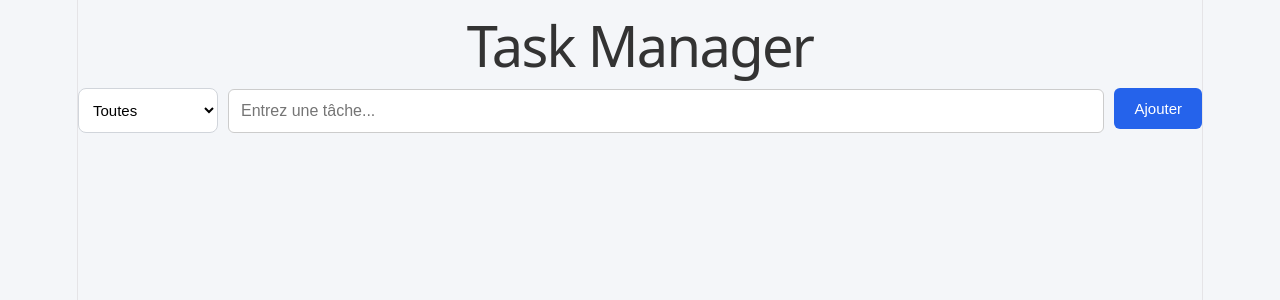
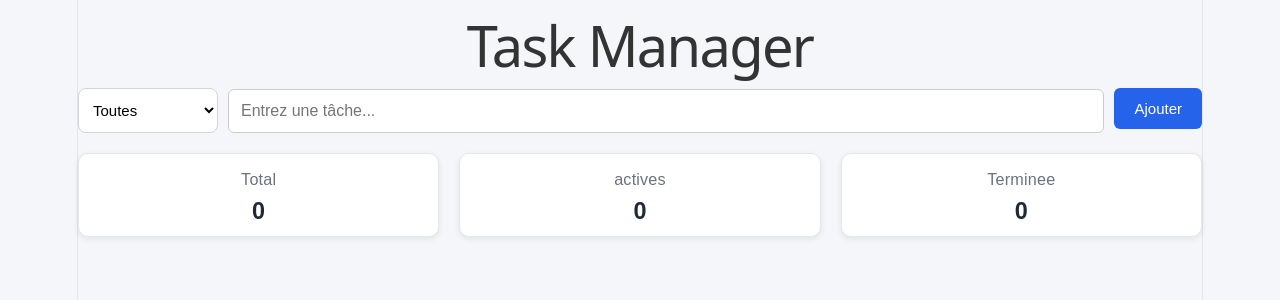
Before and after one commit to baghlalmohamedreda/task-manager, a React app in the folder frontend/: page / in a window 1280 px wide. Shown: the top 300 px of the page. Built offline with nearby package versions, Linux system fonts and the light colour scheme; the HTML template or start-up script is replaced by a standard one.

Commit message:
make task statistics dynamic

```diff
--- /dev/null
+++ b/frontend/src/components/taskstats/TaskStats.css
@@ -0,0 +1,29 @@
+.task-stats {
+    display: flex;
+    gap: 20px;
+    margin: 20px 0;
+}
+
+.stat-item {
+    flex: 1;
+    background: #fff;
+    border: 1px solid #e5e7eb;
+    border-radius: 10px;
+    padding: 12px 16px;
+    text-align: center;
+    box-shadow: 0 2px 6px rgba(0,0,0,.08);
+}
+
+.stat-item span {
+    display: block;
+    font-size: 0.9rem;
+    color: #6b7280;
+    margin-bottom: 6px;
+}
+
+.stat-item strong {
+    display: block;
+    font-size: 1.3rem;
+    font-weight: 600;
+    color: #1f2937;
+}
--- /dev/null
+++ b/frontend/src/components/taskstats/TaskStats.jsx
@@ -0,0 +1,48 @@
+
+import "./TaskStats.css"
+
+function TaskStats({tasks}){
+
+    return(
+        <div className="task-stats">
+            <div className="stat-item">
+                <span>Total</span>
+                <strong>{tasks.length}</strong>
+            </div>
+            <div className="stat-item">
+                 <span>actives</span>
+                 <strong>{tasks.filter(e=>e.completed==false).length}</strong>
+            </div>
+            <div className="stat-item">
+                 <span>Terminee</span>
+                <strong>{tasks.filter(e=>e.completed==true).length}</strong>
+            </div>
+
+
+
+        </div>
+
+
+
+    )
+
+
+
+
+}
+
+
+
+
+
+
+
+
+
+
+
+
+
+
+
+export default TaskStats
--- a/frontend/src/pages/Home.jsx
+++ b/frontend/src/pages/Home.jsx
@@ -3,6 +3,7 @@ import TaskForm from "../components/taskform/TaskForm";
 import DeleteModal from "../components/deletemodal/DeleteModal"
 import { useState,useEffect } from "react";
 import TaskList from "../components/tasklist/TaskList";
+import TaskStats from "../components/taskstats/TaskStats";
 function Home() {
     const [tasks, setTasks] = useState(()=>{
         const values=localStorage.getItem("tasks")
@@ -105,6 +106,7 @@ function confirmesuppression(){
                    onAnuller={annuler}
                    onSupprimer={confirmesuppression}
             />}
+            <TaskStats tasks={tasks} />
         </>
     );
 }
```
